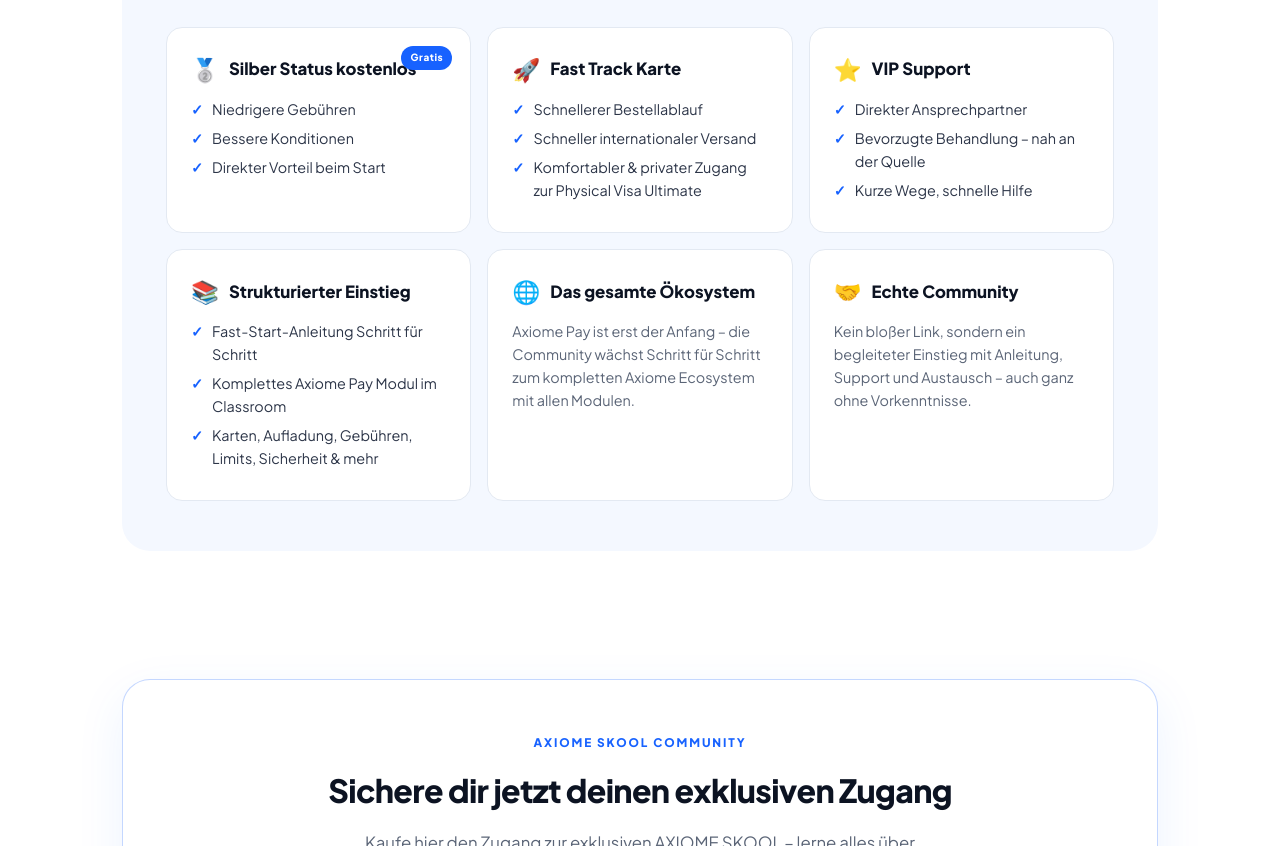
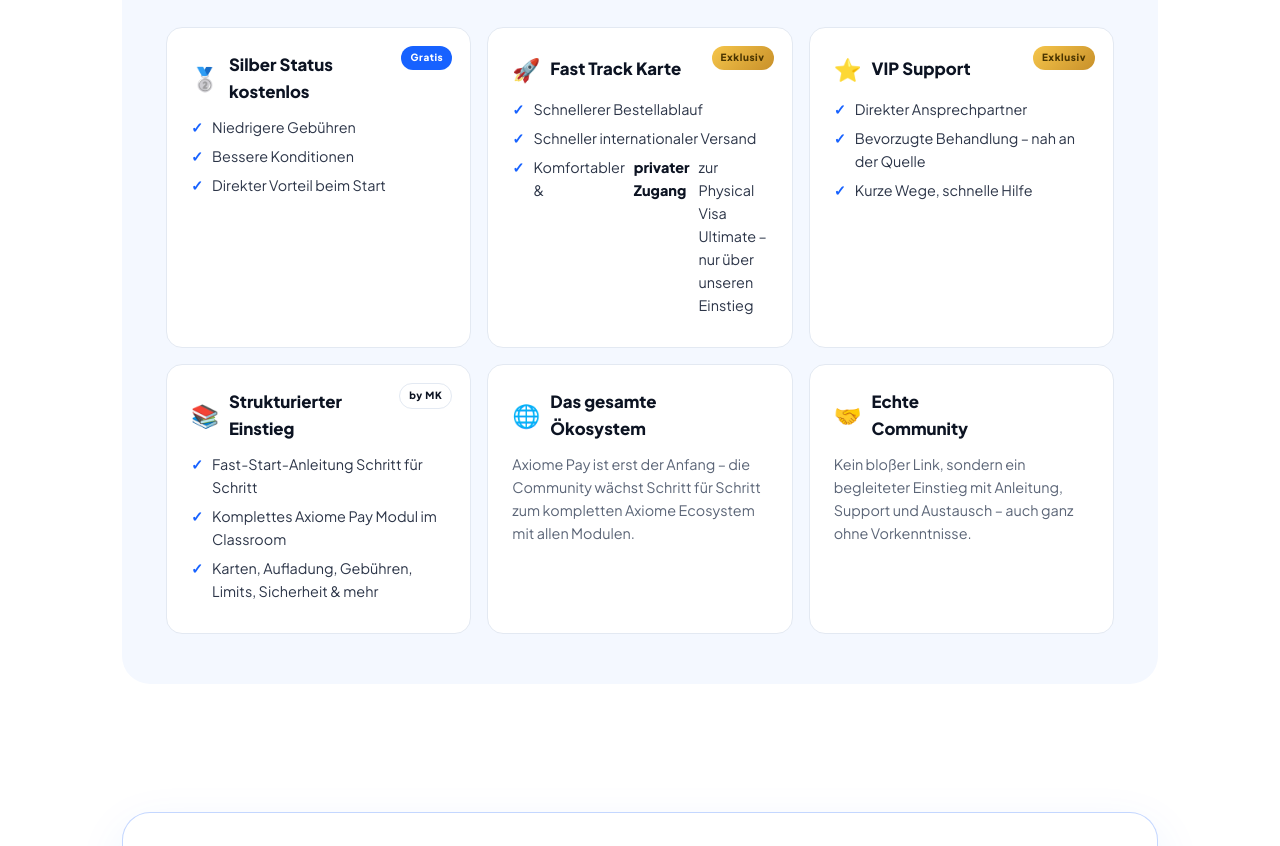
Before and after one commit to MK-Real/axiome-skool-payment, a plain HTML site: page index.html in a window 1280 px wide. Shown: the part 3120-3966 px from the top of the page. Drawn offline with Linux system fonts and the light colour scheme.

Commit message:
Add files via upload

```diff
--- a/index.html
+++ b/index.html
@@ -104,12 +104,16 @@
 .ben-grid{display:grid;grid-template-columns:repeat(auto-fit,minmax(260px,1fr));gap:16px;margin-top:8px}
 .ben{background:#fff;border:1px solid var(--line);border-radius:16px;padding:24px;position:relative;transition:.2s}
 .ben:hover{border-color:var(--line-blue);box-shadow:0 12px 34px rgba(23,98,255,.1);transform:translateY(-3px)}
-.ben .bt{display:flex;align-items:center;gap:10px;margin-bottom:10px}
+.ben .bt{display:flex;align-items:center;gap:10px;margin-bottom:10px;padding-right:74px}
 .ben .bi{font-size:1.4rem}
 .ben h3{font-size:1.05rem;font-weight:800}
 .ben .free{position:absolute;top:18px;right:18px;background:var(--blue);color:#fff;font-size:.62rem;font-weight:800;letter-spacing:.06em;padding:4px 9px;border-radius:999px}
+.ben .bdg{position:absolute;top:18px;right:18px;font-size:.62rem;font-weight:800;letter-spacing:.06em;padding:4px 9px;border-radius:999px}
+.ben .bdg.gold{background:linear-gradient(135deg,#f6c64b,#c8902a);color:#4a3500}
+.ben .bdg.mk{background:#fff;color:#0c1322;border:1px solid var(--line)}
 .ben ul{list-style:none;margin-top:6px}
 .ben li{display:flex;gap:9px;align-items:flex-start;font-size:.9rem;color:#2c3548;margin-bottom:6px}
+.ben li b{font-weight:800;color:#0c1322}
 .ben li::before{content:"\2713";color:var(--blue);font-weight:800;flex-shrink:0}
 .ben p{font-size:.9rem;color:var(--muted)}
 
@@ -296,15 +300,17 @@
         </div>
 
         <div class="ben">
+          <span class="bdg gold">Exklusiv</span>
           <div class="bt"><span class="bi">&#128640;</span><h3>Fast Track Karte</h3></div>
           <ul>
             <li>Schnellerer Bestellablauf</li>
             <li>Schneller internationaler Versand</li>
-            <li>Komfortabler &amp; privater Zugang zur Physical Visa Ultimate</li>
+            <li>Komfortabler &amp; <b>privater Zugang</b> zur Physical Visa Ultimate &ndash; nur &uuml;ber unseren Einstieg</li>
           </ul>
         </div>
 
         <div class="ben">
+          <span class="bdg gold">Exklusiv</span>
           <div class="bt"><span class="bi">&#11088;</span><h3>VIP Support</h3></div>
           <ul>
             <li>Direkter Ansprechpartner</li>
@@ -314,6 +320,7 @@
         </div>
 
         <div class="ben">
+          <span class="bdg mk">by MK</span>
           <div class="bt"><span class="bi">&#128218;</span><h3>Strukturierter Einstieg</h3></div>
           <ul>
             <li>Fast-Start-Anleitung Schritt f&uuml;r Schritt</li>
@@ -365,7 +372,7 @@
       </div>
       <div class="cta-row" style="justify-content:center">
         <a href="/krypto.html" class="btn btn-primary">Zugang mit Krypto kaufen &rarr;</a>
-        <a href="https://www.skool.com" target="_blank" rel="noopener" class="btn btn-ghost">Zur Skool-Community</a>
+        <a href="https://www.skool.com/axiome" target="_blank" rel="noopener" class="btn btn-ghost">Zur Skool-Community</a>
       </div>
     </div>
   </div>
```
